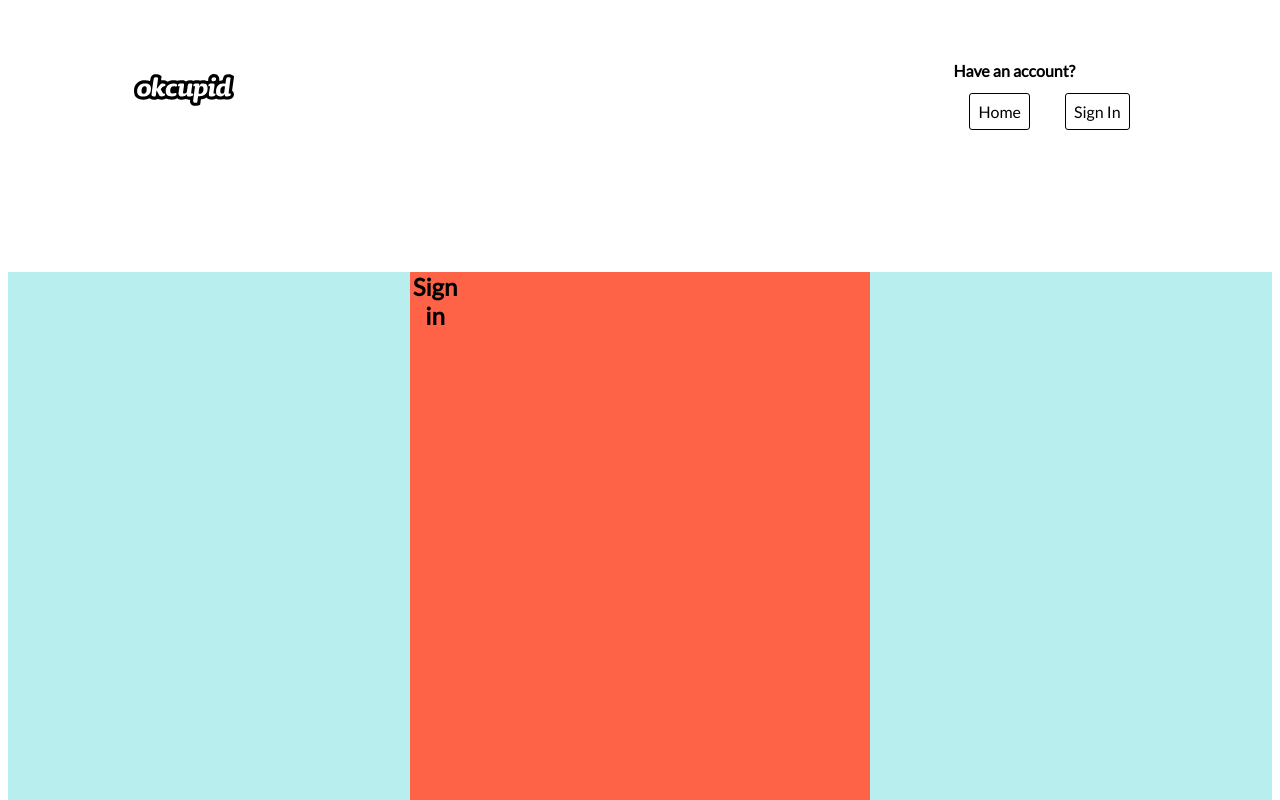
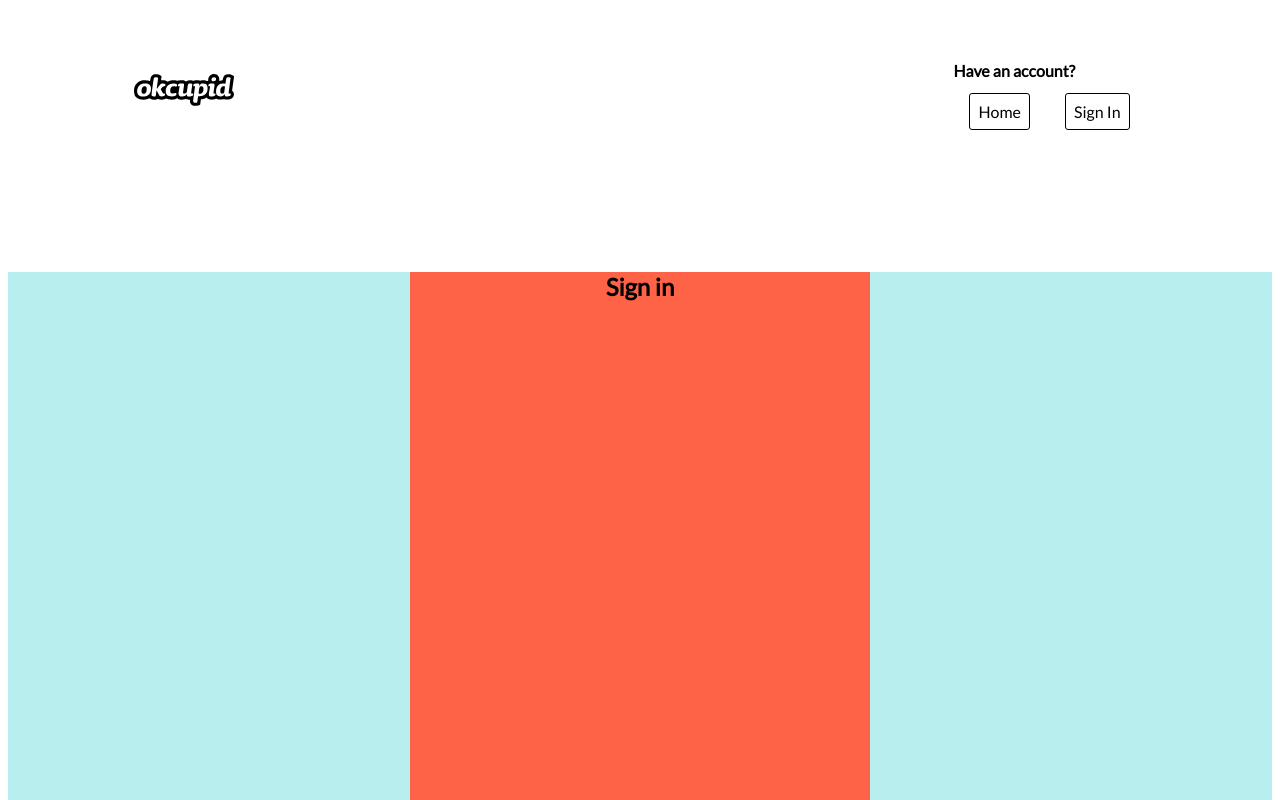
Before and after one commit to devsweeting/OkCupid, a React app: page /#/signin in a window 1280 px wide. Shown: the top 800 px of the page. Built offline with nearby package versions, Linux system fonts and the light colour scheme.

Commit message:
Add error component and add more styling to signin.

```diff
--- a/src/components/App.jsx
+++ b/src/components/App.jsx
@@ -4,6 +4,7 @@ import Home from './Home/Home';
 import SignIn from './SignIn/SignIn';
 import { Switch, Route } from 'react-router-dom';
 import { createGlobalStyle } from "styled-components";
+import Error404 from './Error404';
 
 const GlobalStyles = createGlobalStyle`
   body {
@@ -21,6 +22,7 @@ function App(){
       <Switch>
         <Route exact path='/' component={Home} />
         <Route  path='/signin' component={SignIn} />
+        <Route component={Error404} />
       </Switch>
     </div>
   );
--- /dev/null
+++ b/src/components/Error404.jsx
@@ -0,0 +1,24 @@
+import React from 'react';
+import { Link } from 'react-router-dom';
+import styled from 'styled-components';
+
+const TestButton = styled(Link)`
+  font-size: 1em;
+  margin: 1em;
+  padding: 0.5em;
+  border: 1px solid black;
+  border-radius: 3px;
+  text-decoration: none;
+  color: black;
+`;
+
+function Error404(props){
+  return(
+    <div>
+      <h1>Page {props.location.pathname} does not exist</h1>
+      <TestButton to="/">Home</TestButton>
+    </div>
+  )
+};
+
+export default Error404;
--- a/src/components/Header.jsx
+++ b/src/components/Header.jsx
@@ -22,7 +22,6 @@ const TestButton = styled(Link)`
   border-radius: 3px;
   text-decoration: none;
   color: black;
-
 `;
 
   const Image = styled.img`
--- a/src/components/SignIn/SignIn.jsx
+++ b/src/components/SignIn/SignIn.jsx
@@ -3,7 +3,7 @@ import styled from 'styled-components';
 
 const Wrapper = styled.section`
   background-color: #b9eeef;
-  height: 50em;
+  box-sizing: border-box;
 
 
 `;
@@ -18,10 +18,7 @@ const Form = styled.div`
 
 `;
 
-const InnerForm = styled.div`
-  width: 50px;
-  height: 50px;
-`
+
 
 
 function SignIn(){
@@ -29,9 +26,9 @@ function SignIn(){
     <Wrapper>
       <div>
        <Form>
-         <InnerForm>
+
            <h1>Sign in</h1>
-         </InnerForm>
+
        </Form>
       </div>
     </Wrapper>
```
